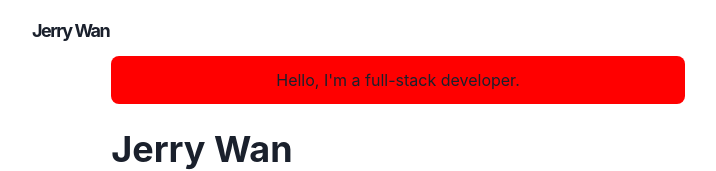
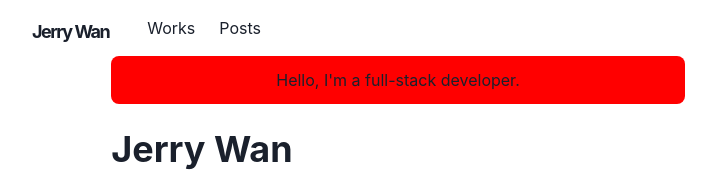
Before and after one commit to craftersol728/Jerry-s-Personal-Page, a Next.js app: page / in a window 1280 px wide. Shown: the top 171 px of the page, without its empty margins (242-958 px from the left). Built offline with nearby package versions, Linux system fonts and the light colour scheme.

Commit message:
added works and post href link

```diff
--- a/components/navbar.js
+++ b/components/navbar.js
@@ -63,6 +63,24 @@ const Navbar = props => {
                     <Logo />
                 </Heading>
             </Flex>
+
+            <Stack
+                direction={{ base: 'column', md: 'row' }}
+                display={{ base: 'none', md: 'flex' }}
+                width={{ base: 'full', md: 'auto' }}
+                alignItems="center"
+                flexGrow={1}
+                mt={{ base: 4, md: 0 }}
+                >
+                    <LinkItem href="/works" path={path}>Works</LinkItem>
+                    <LinkItem href="/posts" path={path}>Posts</LinkItem>
+
+            </Stack>
+
+
+
+
+
         </Container>
         </Box>
     )
```
